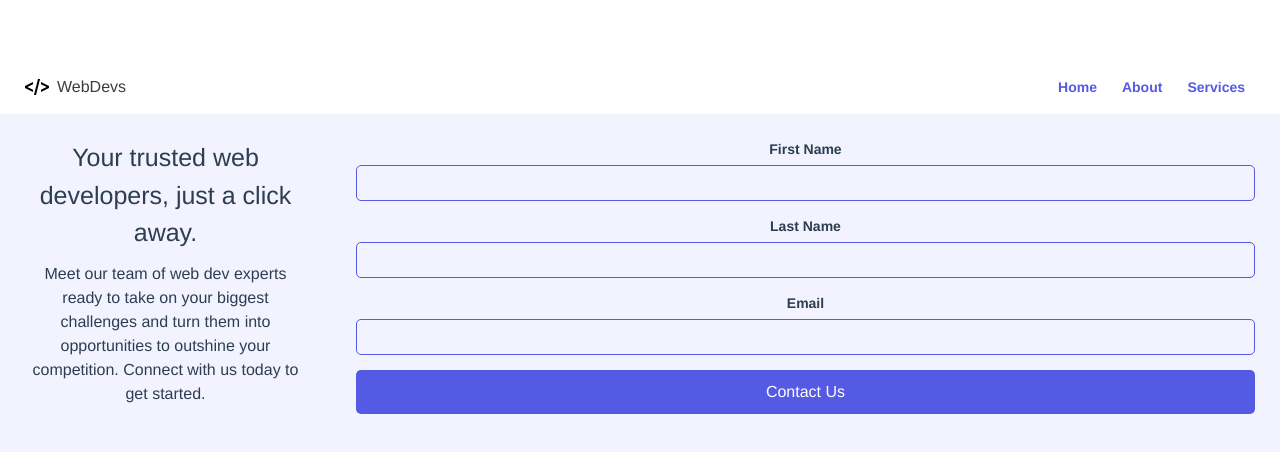
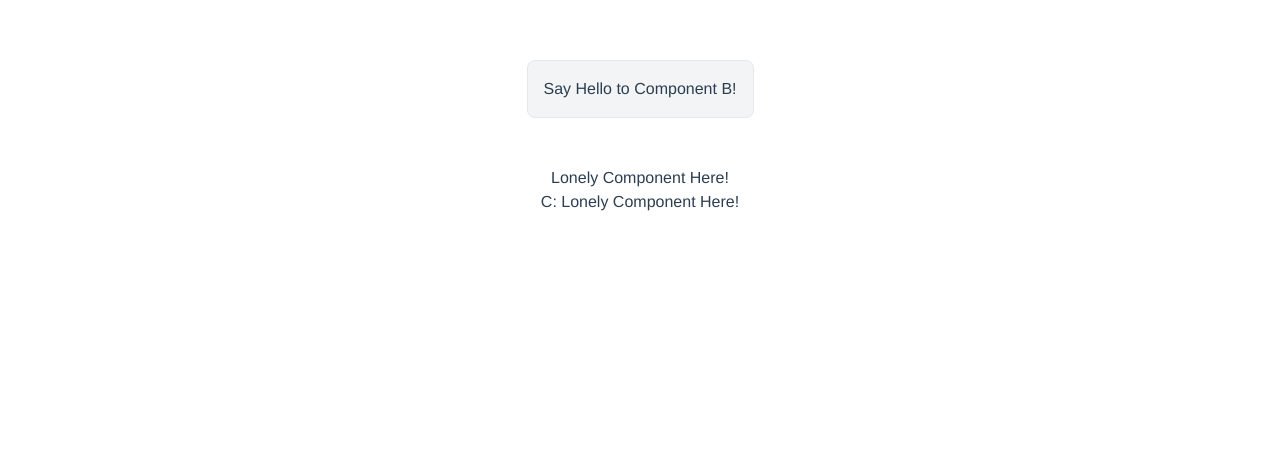
Before and after one commit to ga676005/Vue, a Vue app: page / in a window 1280 px wide. Shown: the top 452 px of the page. Built offline with nearby package versions, Linux system fonts and the light colour scheme.

Commit message:
Use event bus

```diff
--- a/src/App.vue
+++ b/src/App.vue
@@ -1,33 +1,19 @@
 <template>
   <div id="app">
-    <Navigation />
-
-    <div class="hero-box">
-      <div class="hero-box-left">
-        <LargeText />
-        <MediumText />
-      </div>
-
-      <div class="hero-box-right">
-        <MyForm />
-      </div>
-    </div>
+    <ComponentA />
+    <ComponentB />
   </div>
 </template>
 
 <script>
-import MyForm from "./components/MyForm.vue";
-import Navigation from "./components/Navigation.vue";
-import LargeText from "./components/LargeText.vue";
-import MediumText from "./components/MediumText.vue";
+import ComponentA from "./components/ComponentA.vue";
+import ComponentB from "./components/ComponentB.vue";
 
 export default {
   name: "App",
   components: {
-    MyForm,
-    Navigation,
-    LargeText,
-    MediumText,
+    ComponentA,
+    ComponentB,
   },
 };
 </script>
--- /dev/null
+++ b/src/bus.js
@@ -0,0 +1,4 @@
+import Vue from 'vue'
+
+Vue.prototype.$bus = new Vue()
+//用一個新的Vue instance來做EventBus
--- /dev/null
+++ b/src/components/ComponentA.vue
@@ -0,0 +1,19 @@
+<template>
+  <button
+    class="p-4 border bg-gray-100 rounded-lg mb-12"
+    @click.prevent="sayHello"
+  >
+    Say Hello to Component B!
+  </button>
+</template>
+
+<script>
+export default {
+  methods: {
+    sayHello: function () {
+      this.$bus.$emit("say-hello");
+      //$emit註冊事件到EventBus
+    },
+  },
+};
+</script>
--- /dev/null
+++ b/src/components/ComponentB.vue
@@ -0,0 +1,28 @@
+<template>
+  <div>
+    {{ message }}
+
+    <ComponentC />
+  </div>
+</template>
+
+<script>
+import ComponentC from "./ComponentC";
+
+export default {
+  components: {
+    ComponentC,
+  },
+
+  data: function () {
+    this.$bus.$on("say-hello", () => {
+      //$on使用EventBus的監聽事件
+      this.message = "Hello from Component A";
+    });
+
+    return {
+      message: "Lonely Component Here!",
+    };
+  },
+};
+</script>
--- /dev/null
+++ b/src/components/ComponentC.vue
@@ -0,0 +1,18 @@
+<template>
+  <div>C: {{ message }}</div>
+</template>
+
+<script>
+export default {
+  data: function () {
+    this.$bus.$on("say-hello", () => {
+      //$on使用EventBus的監聽事件
+      this.message = "Hello from Component A";
+    });
+
+    return {
+      message: "Lonely Component Here!",
+    };
+  },
+};
+</script>
--- a/src/main.js
+++ b/src/main.js
@@ -1,8 +1,10 @@
 import Vue from 'vue'
 import App from './App.vue'
+import './bus.js'
+//匯入EventBus
 
 Vue.config.productionTip = false
 
 new Vue({
-  render: h => h(App),
+  render: h => h(App)
 }).$mount('#app')
```
